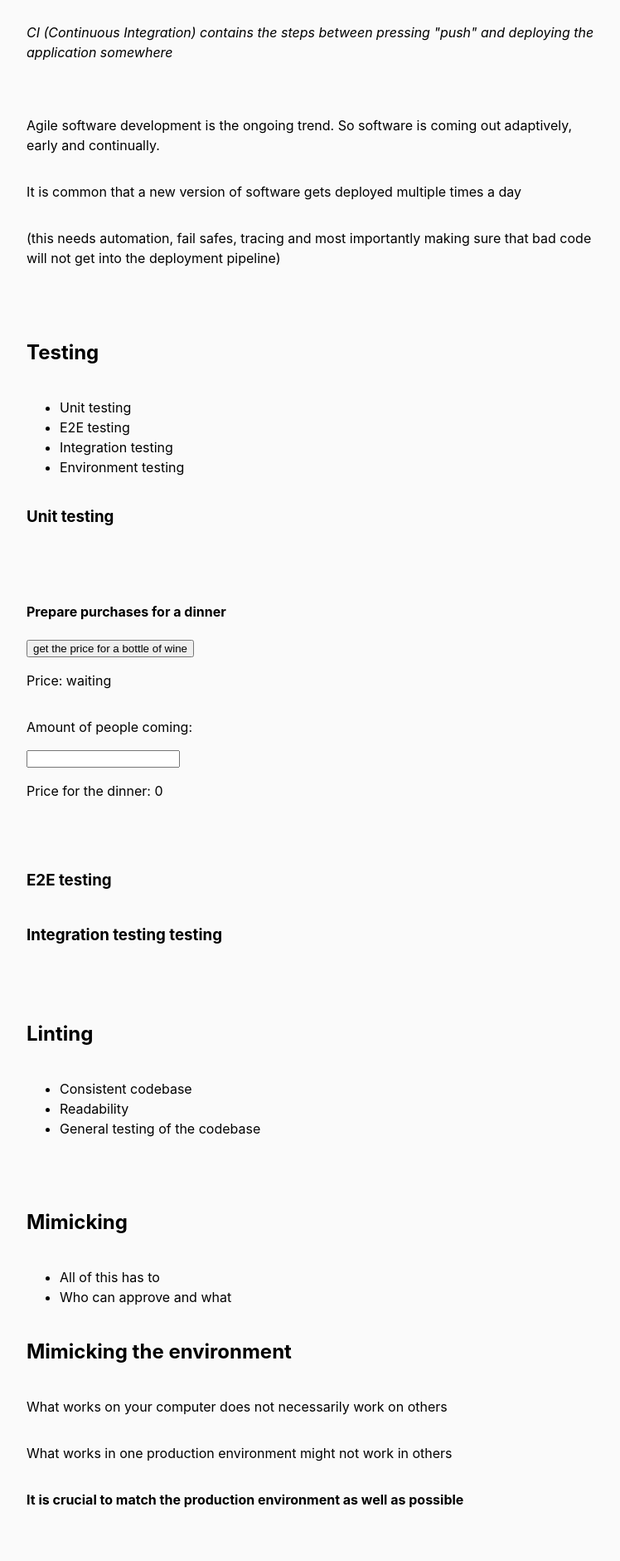
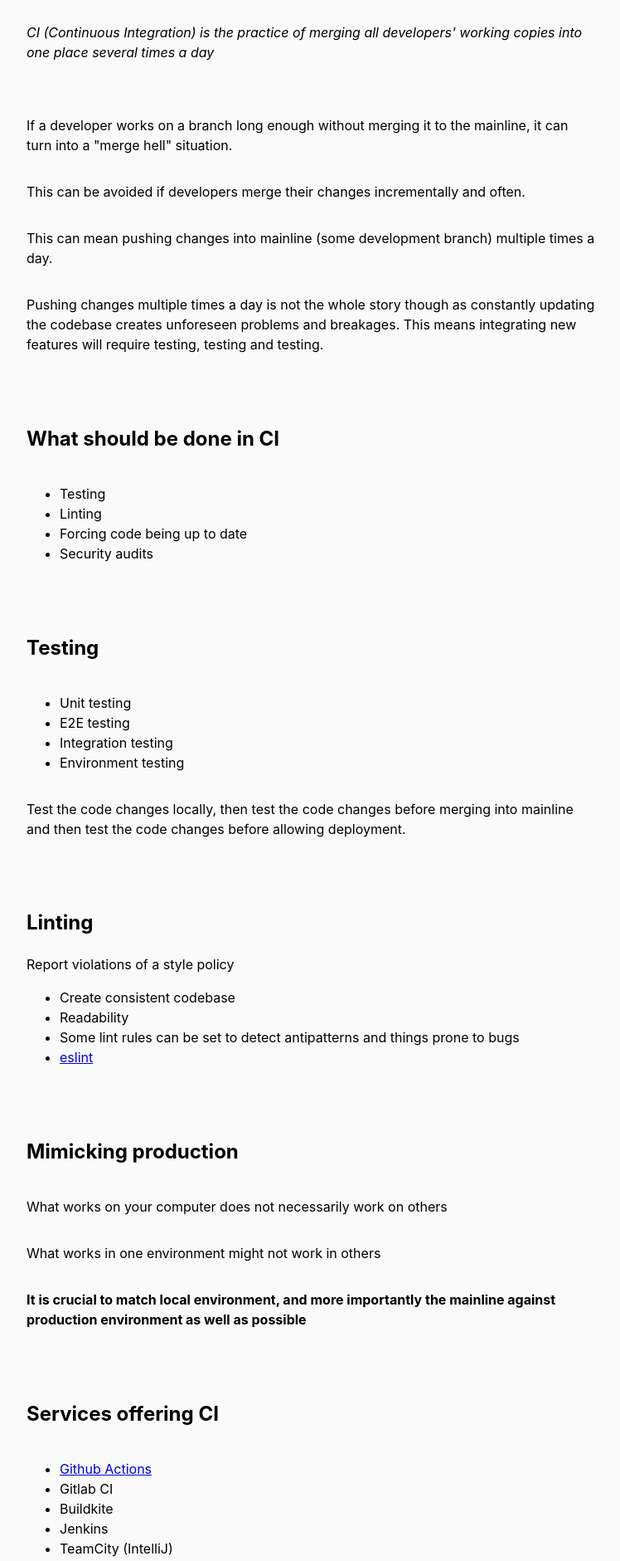
Before and after one commit to pennane/cicd-thing, a React (Vite) app: page /ci-page in a window 1280 px wide. Shown: the part 120-2001 px from the top of the page at 83% size, without its empty margins (249-997 px from the left). Built offline with nearby package versions, Linux system fonts and the light colour scheme; grey boxes are pictures that could not be loaded.

Commit message:
feat: add content

```diff
--- a/src/components/UnitTestingExample/index.tsx
+++ b/src/components/UnitTestingExample/index.tsx
@@ -1,33 +1,73 @@
-import { pathOr, pipe } from 'ramda'
-import { useState } from 'react'
+import { pathOr, pipe, range } from 'ramda'
+import { FC, useState } from 'react'
 import { Block } from '../Block'
 import { useGIndex } from './hooks/useGIndex'
-import { getTotalPrice, stringToNumber } from './lib'
+import { getBottlesCount, getTotalPrice, stringToNumber } from './lib'
+import isog from './isog.webp'
+import styled from 'styled-components'
+
+const WrapDisplay = styled.div`
+  display: flex;
+  gap: 0.5rem;
+  align-items: baseline;
+  flex-wrap: wrap;
+`
+
+const BottlesDisplayStyled = styled.div`
+  display: flex;
+  flex-wrap: wrap;
+  img {
+    width: 32px;
+    margin: 0.5rem -0.25rem;
+  }
+  margin-bottom: 2rem;
+`
+
+const BottlesDisplay: FC<{ bottleCount: number }> = ({ bottleCount }) => {
+  return (
+    <BottlesDisplayStyled>
+      {range(0, bottleCount).map((i) => (
+        <img key={i} src={isog} />
+      ))}
+    </BottlesDisplayStyled>
+  )
+}
 
 export const UnitTestingExample = () => {
-  const {
-    gIndex: price,
-    loading: priceLoading,
-    fetch: fetchPrice
-  } = useGIndex()
+  const { gIndex: price, loading, fetch: fetchPrice } = useGIndex()
   const [peopleCount, setPeopleCount] = useState(0)
+
+  const priceText = loading ? '...loading' : price || 'waiting'
+
+  const bottleCount = getBottlesCount(peopleCount)
+  const totalPrice = getTotalPrice(price, bottleCount)
+
+  const handleChange = pipe(
+    pathOr('0', ['target', 'value']),
+    stringToNumber,
+    setPeopleCount
+  )
+
   return (
-    <Block>
-      <h4>Prepare purchases for a dinner</h4>
+    <div>
+      <Block>
+        <h2>Prepare purchases for a dinner</h2>
+        <WrapDisplay>
+          <p>Amount of people attending:</p>
+          <input onChange={handleChange} />
+        </WrapDisplay>
 
-      <button onClick={fetchPrice}>get the price for a bottle of wine</button>
-      <p>Price: {priceLoading ? '...loading' : price || 'waiting'}</p>
+        <WrapDisplay>
+          <p>Bottles required:</p>
 
-      <p>Amount of people coming:</p>
-      <input
-        onChange={pipe(
-          pathOr('0', ['target', 'value']),
-          stringToNumber,
-          setPeopleCount
-        )}
-      />
+          <BottlesDisplay bottleCount={bottleCount} />
+        </WrapDisplay>
 
-      <p>Price for the dinner: {getTotalPrice(price, peopleCount)}</p>
-    </Block>
+        <p>Price: {priceText}</p>
+        <button onClick={fetchPrice}>get the price for a bottle of wine</button>
+
+        <p>Price for all the wine: {totalPrice}</p>
+      </Block>
+    </div>
   )
 }
--- a/src/components/UnitTestingExample/lib.ts
+++ b/src/components/UnitTestingExample/lib.ts
@@ -1,3 +1,8 @@
+import { BOTTLES_OF_WINE_PER_PERSON } from '../../constants'
+
 export const stringToNumber = (s: string) => parseInt(s)
 
-export const getTotalPrice = (price = 0, count = 0) => price * count
+export const getBottlesCount = (people = 0) =>
+  Math.ceil(people * BOTTLES_OF_WINE_PER_PERSON)
+
+export const getTotalPrice = (price = 0, bottleCount = 0) => price * bottleCount
--- a/src/constants.ts
+++ b/src/constants.ts
@@ -1,4 +1,6 @@
 import { TRoute } from './types'
+
+export const BOTTLES_OF_WINE_PER_PERSON = 0.5
 
 export const ROUTES: TRoute[] = [
   {
@@ -12,5 +14,9 @@ export const ROUTES: TRoute[] = [
   {
     path: 'cd-page',
     name: 'cd'
+  },
+  {
+    path: 'demo',
+    name: 'demo'
   }
 ]
--- a/src/index.css
+++ b/src/index.css
@@ -19,3 +19,7 @@ body {
   margin: 0;
   line-height: 1.5;
 }
+
+img {
+  max-width: 100%;
+}
--- a/src/index.tsx
+++ b/src/index.tsx
@@ -8,6 +8,7 @@ import { createBrowserRouter, RouterProvider } from 'react-router-dom'
 import { DevOps } from './views/DevOps'
 import { Cd } from './views/Cd'
 import { Ci } from './views/Ci'
+import { Demo } from './views/Demo'
 
 const router = createBrowserRouter([
   {
@@ -25,6 +26,10 @@ const router = createBrowserRouter([
       {
         path: 'cd-page',
         element: <Cd />
+      },
+      {
+        path: 'demo',
+        element: <Demo />
       }
     ]
   }
--- a/src/layouts/Root/index.tsx
+++ b/src/layouts/Root/index.tsx
@@ -25,7 +25,6 @@ const ContentWrapper = styled.div`
   flex-direction: column;
   margin-right: 2rem;
 `
-const ContentStyled = styled.div``
 
 export const Root = () => {
   return (
@@ -33,9 +32,9 @@ export const Root = () => {
       <RootStyled>
         <Nav />
         <ContentWrapper>
-          <ContentStyled>
+          <div>
             <Outlet />
-          </ContentStyled>
+          </div>
         </ContentWrapper>
       </RootStyled>
     </RootWrapper>
--- a/src/views/Cd/index.tsx
+++ b/src/views/Cd/index.tsx
@@ -1,7 +1,48 @@
-import styled from 'styled-components'
-
-const CdStyled = styled.div``
+import { Block } from '../../components/Block'
 
 export const Cd = () => {
-  return <CdStyled>cd</CdStyled>
+  return (
+    <div>
+      <h1>CD</h1>
+      <cite>
+        CD (Continuous delivery and continuous deployment) is ensuring that
+        software can be reliably released at any time.
+      </cite>
+      <Block>
+        <img
+          height={200}
+          src="https://media1.giphy.com/media/oe33xf3B50fsc/giphy.gif?cid=790b76116ca07e57196162793db29a875862ec54ecd8ef79&rid=giphy.gif&ct=g"
+        ></img>
+        <blockquote>Anything that can go wrong will go wrong.</blockquote>
+        <figcaption>- some murphy fellow apparently</figcaption>
+      </Block>
+      <Block>
+        <p>
+          The CI provides a constantly changing mainline. CD picks on that and
+          finds a release candidate.
+        </p>
+        <h2>Fallback</h2>
+        <p>
+          CD ensures that if somehow a bad release gets in, it can fallback to
+          use an older release. Really this is another way of saying that CD
+          should ensure that software can be reliably released at any time no
+          matter the circumstances.
+        </p>
+        <img
+          height={400}
+          src="https://upload.wikimedia.org/wikipedia/commons/thumb/c/c3/Continuous_Delivery_process_diagram.svg/1462px-Continuous_Delivery_process_diagram.svg.png"
+        />
+      </Block>
+      <Block>
+        <h2>Services offering CD</h2>
+        <ul>
+          <li>
+            CI/CD is abstract in the way that it can be more or less a single
+            pipeline
+          </li>
+          <li>Most of the CI providers offer the whole CI/CD</li>
+        </ul>
+      </Block>
+    </div>
+  )
 }
--- a/src/views/Ci/index.tsx
+++ b/src/views/Ci/index.tsx
@@ -1,30 +1,41 @@
-import styled from 'styled-components'
 import { Block } from '../../components/Block'
-import { UnitTestingExample } from '../../components/UnitTestingExample'
-
-const CiStyled = styled.div``
 
 export const Ci = () => {
   return (
-    <CiStyled>
+    <div>
       <h1>CI</h1>
       <cite>
-        CI (Continuous Integration) contains the steps between pressing
-        &quot;push&quot; and deploying the application somewhere
+        CI (Continuous Integration) is the practice of merging all
+        developers&apos; working copies into one place several times a day
       </cite>
       <Block>
         <p>
-          Agile software development is the ongoing trend. So software is coming
-          out adaptively, early and continually.
+          If a developer works on a branch long enough without merging it to the
+          mainline, it can turn into a &quot;merge hell&quot; situation.
         </p>
         <p>
-          It is common that a new version of software gets deployed multiple
-          times a day
+          This can be avoided if developers merge their changes incrementally
+          and often.
         </p>
         <p>
-          (this needs automation, fail safes, tracing and most importantly
-          making sure that bad code will not get into the deployment pipeline)
+          This can mean pushing changes into mainline (some development branch)
+          multiple times a day.
         </p>
+        <p>
+          Pushing changes multiple times a day is not the whole story though as
+          constantly updating the codebase creates unforeseen problems and
+          breakages. This means integrating new features will require testing,
+          testing and testing.
+        </p>
+      </Block>
+      <Block>
+        <h2>What should be done in CI</h2>
+        <ul>
+          <li>Testing</li>
+          <li>Linting</li>
+          <li>Forcing code being up to date</li>
+          <li>Security audits</li>
+        </ul>
       </Block>
       <Block>
         <h2>Testing</h2>
@@ -34,50 +45,52 @@ export const Ci = () => {
           <li>Integration testing</li>
           <li>Environment testing</li>
         </ul>
-        <h3>Unit testing</h3>
-        <UnitTestingExample />
-        <h3>E2E testing</h3>
-        <h3>Integration testing testing</h3>
+        <p>
+          Test the code changes locally, then test the code changes before
+          merging into mainline and then test the code changes before allowing
+          deployment.
+        </p>
       </Block>
       <Block>
         <h2>Linting</h2>
+        Report violations of a style policy
         <ul>
-          <li>Consistent codebase</li>
+          <li>Create consistent codebase</li>
           <li>Readability</li>
-          <li>General testing of the codebase</li>
+          <li>
+            Some lint rules can be set to detect antipatterns and things prone
+            to bugs
+          </li>
+          <li>
+            <a href="https://eslint.org/">eslint</a>
+          </li>
         </ul>
       </Block>
       <Block>
-        <h2>Mimicking</h2>
-        <ul>
-          <li>All of this has to </li>
-          <li>Who can approve and what</li>
-        </ul>
-        <h2>Mimicking the environment</h2>
+        <h2>Mimicking production</h2>
         <p>What works on your computer does not necessarily work on others</p>
-        <p>What works in one production environment might not work in others</p>
+        <p>What works in one environment might not work in others</p>
         <p>
           <b>
-            It is crucial to match the production environment as well as
-            possible
+            It is crucial to match local environment, and more importantly the
+            mainline against production environment as well as possible
           </b>
         </p>
       </Block>
+
       <Block>
-        <img src="https://media1.giphy.com/media/oe33xf3B50fsc/giphy.gif?cid=790b76116ca07e57196162793db29a875862ec54ecd8ef79&rid=giphy.gif&ct=g"></img>
-        <blockquote>Anything that can go wrong will go wrong.</blockquote>
-        <figcaption>- some murphy fellow apparently</figcaption>
-      </Block>
-      <Block>
-        <h2>What can CI be accomplished with?</h2>
+        <h2>Services offering CI</h2>
         <ul>
-          <li>Github Actions</li>
+          <li>
+            <a href="https://github.com/features/actions">Github Actions</a>
+          </li>
           <li>Gitlab CI</li>
+          <li>Buildkite</li>
           <li>Jenkins</li>
           <li>TeamCity (IntelliJ)</li>
         </ul>
         to name a few
       </Block>
-    </CiStyled>
+    </div>
   )
 }
--- /dev/null
+++ b/src/views/Demo/index.tsx
@@ -0,0 +1,12 @@
+import { Block } from '../../components/Block'
+import { UnitTestingExample } from '../../components/UnitTestingExample'
+
+export const Demo = () => {
+  return (
+    <Block>
+      <h1>Page for demoing CI/CD capabilities</h1>
+      <p>Nothing inherently interesting in this page in itself.</p>
+      <UnitTestingExample />
+    </Block>
+  )
+}
```
Also changed, not shown: src/views/DevOps/index.tsx (+21 -10 lines), src/components/UnitTestingExample/isog.webp (added), 1 other file (tests, documents, lock files or other folders).
